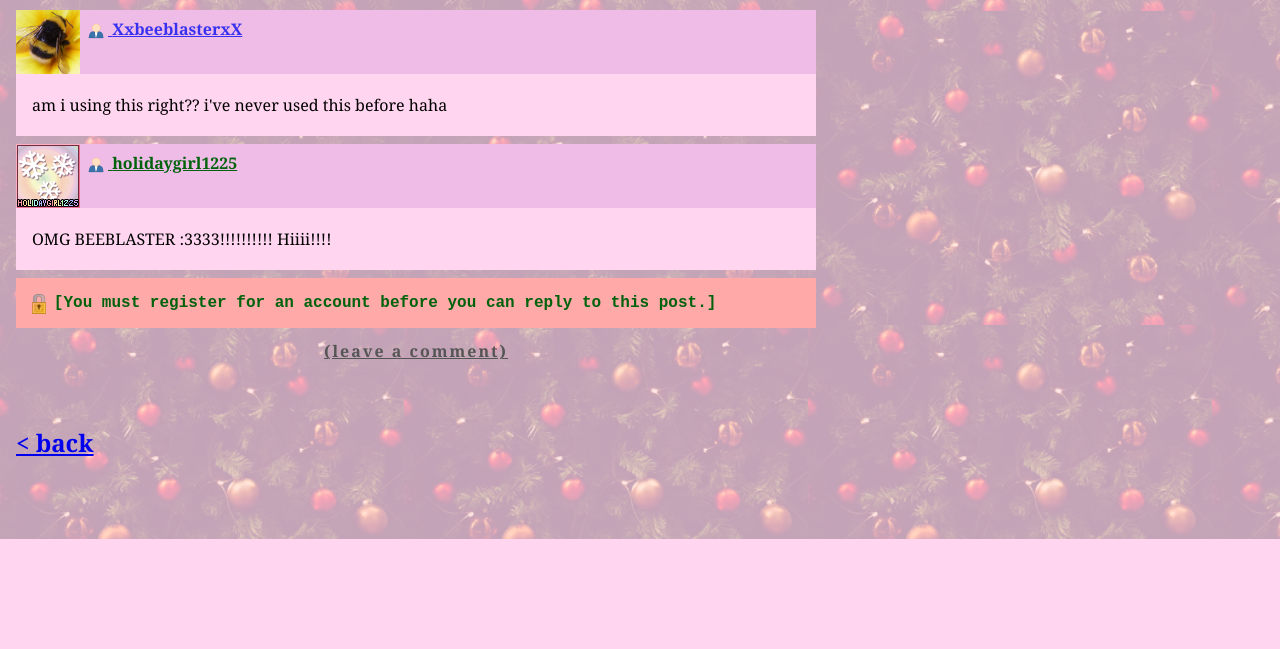
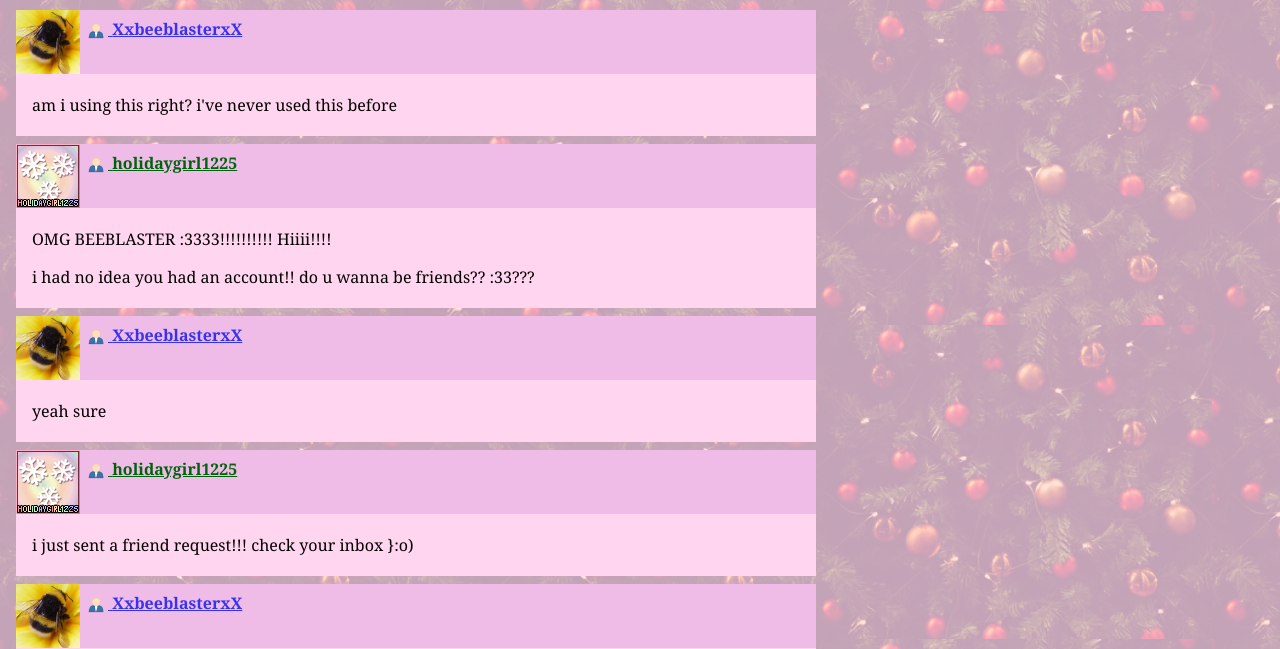
Before and after one commit to seafoamtown/holidaygirl1225blog, a plain HTML site: page comments/post2.html in a window 1280 px wide. Shown: the part 303-952 px from the top of the page. Before the commit the page ends 842 px from the top, so only its background shows below. Drawn offline with Linux system fonts and the light colour scheme.

Commit message:
Update post2.html

```diff
--- a/comments/post2.html
+++ b/comments/post2.html
@@ -44,7 +44,7 @@
 </div>
 </div>
 <div class='comment-body'>
-<p>am i using this right?? i've never used this before haha</p>
+<p>am i using this right? i've never used this before</p>
 </div>
 </div>
 
@@ -58,6 +58,47 @@
 </div>
 <div class='comment-body'>
 <p>OMG BEEBLASTER :3333!!!!!!!!!! Hiiii!!!!</p>
+<p>i had no idea you had an account!! do u wanna be friends?? :33???</p>
+</div>
+</div>
+
+<div class='comment'>
+<div class='author'>
+<img alt='Default Avatar' class='avatar' src='../assets/images/bee.png'>
+<div class='user'>
+<img alt='User' class='icon' src='../assets/images/user-icon.png'>
+<span class='name'>XxbeeblasterxX</span>
+</div>
+</div>
+<div class='comment-body'>
+<p>yeah sure</p>
+</div>
+</div>
+
+<div class='comment'>
+<div class='author'>
+<img alt='Default Avatar' class='avatar' src='../assets/images/holidaygirl-icon.gif'>
+<div class='user admin'>
+<img alt='User' class='icon' src='../assets/images/user-icon.png'>
+<span class='name'>holidaygirl1225</span>
+</div>
+</div>
+<div class='comment-body'>
+<p>i just sent a friend request!!! check your inbox }:o)</p></p>
+</div>
+</div>
+
+<div class='comment'>
+<div class='author'>
+<img alt='Default Avatar' class='avatar' src='../assets/images/bee.png'>
+<div class='user'>
+<img alt='User' class='icon' src='../assets/images/user-icon.png'>
+<span class='name'>XxbeeblasterxX</span>
+</div>
+</div>
+<div class='comment-body'>
+<p>oh um</p>
+<p>how</p>
 </div>
 </div>
 
```
